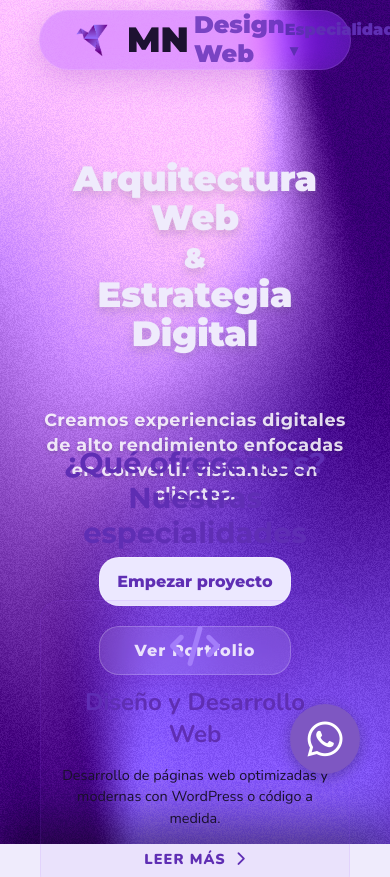
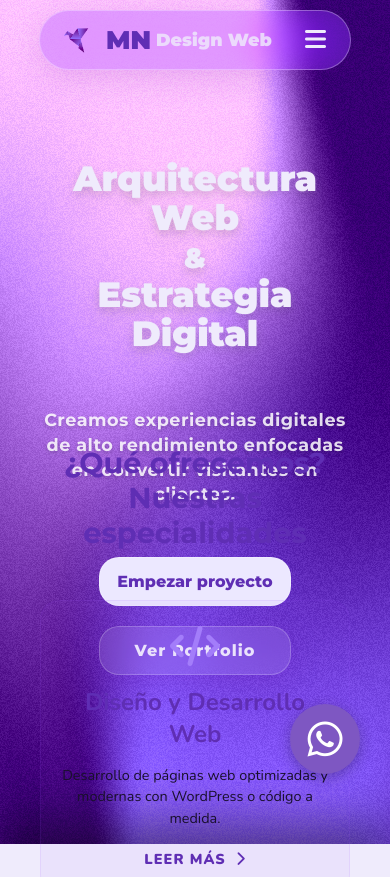
Before and after one commit to MNMRYK/mn-design-web, a React (Vite) app: page / in a window 390 px wide. Shown: the top 877 px of the page. Built offline with nearby package versions, Linux system fonts and the light colour scheme.

Commit message:
footer y navbar responsive terminado

```diff
--- a/src/Inicio/Footer.jsx
+++ b/src/Inicio/Footer.jsx
@@ -22,8 +22,8 @@ const Footer = () => {
           {/* COLUMNA 2 (LA NUEVA IDEA DEL MEDIO): CONTACTO RÁPIDO */}
           <div className="footer-contacto-medio">
             <h3>¿HABLEMOS DE TU PROYECTO?</h3>
-            <a href="mailto:hola@mndesignweb.es" className="correo-gigante">
-              hola@mndesignweb.es
+            <a href="mailto:info@mndesignweb.es" className="correo-gigante">
+              info@mndesignweb.es
             </a>
             <p className="horario-texto">Lunes a Viernes | 09:00 - 18:00</p>
           </div>
--- a/src/Inicio/Navbar.css
+++ b/src/Inicio/Navbar.css
@@ -1,7 +1,7 @@
+/* --- LA BASE DEL NAVBAR --- */
 .navbar-header {
   position: fixed;
   top: 10px;
-  left: 50%;
   left: 0;
   right: 0;
   margin: 0 auto;
@@ -13,12 +13,78 @@
   justify-content: space-between;
   align-items: center;
   padding: 0 30px;
-  background: rgba(156, 70, 255, 0.301);
+  border-radius: 50px;
+
+  /* Animación de subida/bajada mediante CSS (Reemplaza a Framer Motion) */
+  transition: top 0.4s cubic-bezier(0.4, 0, 0.2, 1);
+}
+
+/* Cuando bajamos el ratón, escondemos la pastilla empujándola hacia arriba */
+.navbar-header.escondido {
+  top: -100px;
+}
+
+/* 🔥 TRUCO MAGISTRAL: EL FONDO FANTASMA 🔥
+   Ponemos el cristal en un ::before separado para que no rompa el blur de los hijos */
+.navbar-header::before {
+  content: '';
+  position: absolute;
+  inset: 0;
+  border-radius: 50px;
+  z-index: -1; /* Lo mandamos detrás del texto */
+  transition: background 0.4s ease, box-shadow 0.4s ease, border 0.4s ease, backdrop-filter 0.4s ease;
+}
+
+/* Transición para los colores de texto */
+.navbar-header * {
+  transition: color 0.4s ease, filter 0.4s ease;
+}
+
+/* ====================================================
+   ESTADO 1: ARRIBA DEL TODO (EN EL HERO OSCURO)
+   ==================================================== */
+.navbar-header.top::before {
+  background: rgba(156, 70, 255, 0.30);
   backdrop-filter: blur(20px) saturate(160%);
   -webkit-backdrop-filter: blur(20px) saturate(160%);
-  border: 1px solid rgba(255, 255, 255, 0.1);
-  border-radius: 50px;
-  box-shadow: 0 8px 32px 0 rgba(92, 0, 150, 0.2);
+  border: 1px solid rgba(255, 255, 255, 0.3);
+  box-shadow: 0 8px 32px 0 rgba(92, 0, 150, 0.15);
+}
+
+.navbar-header.top .siglas { color: var(--dark-violet) !important; }
+.navbar-header.top .menu-principal a,
+.navbar-header.top .marca { color: var(--white-iris) !important; }
+.navbar-header.top .boton-contacto {
+  color: var(--white-iris) !important;
+  border-color: rgba(255, 255, 255, 0.4);
+}
+
+/* ====================================================
+   ESTADO 2: SCROLLEANDO (EN LAS SECCIONES CLARAS)
+   ==================================================== */
+.navbar-header.scrolled::before {
+  background: rgba(156, 70, 255, 0.30);
+  backdrop-filter: blur(20px) saturate(160%);
+  -webkit-backdrop-filter: blur(20px) saturate(160%);
+  border: 1px solid rgba(255, 255, 255, 0.3);
+  box-shadow: 0 8px 32px 0 rgba(92, 0, 150, 0.15);
+}
+
+/* Tus colores originales oscuros para fondos claros */
+.navbar-header.scrolled .menu-principal a {
+  color: var(--dark-violet);
+}
+
+.navbar-header.scrolled .siglas {
+  color: var(--fondo-oscuro);
+}
+
+.navbar-header.scrolled .marca {
+  color: var(--dark-violet);
+}
+
+.navbar-header.scrolled .boton-contacto {
+  color: var(--dark-violet) !important;
 }
 
 /* --- LOGO --- */
@@ -87,7 +153,7 @@
   color: var(--dark-violet);
   text-decoration: none;
   font-size: 1rem;
-  font-weight: 900;
+  font-weight: 700;
   transition: all 0.3s ease;
 }
 
@@ -100,7 +166,7 @@
 .boton-contacto {
   background-color: rgba(155, 79, 255, 0.1);
   border-color: rgba(255, 255, 255, 0.4);
-  border: 1px solid rgba(255, 255, 255, 0.219);
+  border: 1px solid rgba(255, 255, 255, 0.534);
   transition: all 0.4s cubic-bezier(0.4, 0, 0.2, 1);
   padding: 8px 15px;
   border-radius: 20px;
@@ -127,24 +193,18 @@
 
 .desplegable {
   position: absolute;
-  top: 120%;
-  left: 0;
-
+  top: 210%;
+  right: -40px;
   min-width: 220px;
   list-style: none;
   padding: 15px;
   margin: 0;
-
-  /* 🔥 EFECTO GLASS IGUAL QUE NAVBAR */
-  background: rgba(155, 79, 255, 0.301);
+  background: rgba(156, 70, 255, 0.30); /* Un poco más sutil */
   backdrop-filter: blur(20px) saturate(160%);
   -webkit-backdrop-filter: blur(20px) saturate(160%);
-
-  border: 1px solid rgba(155, 79, 255, 0.1);
+  border: 1px solid rgba(255, 255, 255, 0.3);
+  box-shadow: 0 8px 32px 0 rgba(92, 0, 150, 0.15);
   border-radius: 20px;
-  box-shadow: 0 8px 32px rgba(92, 0, 150, 0.2);
-
-  /* Animación */
   opacity: 0;
   visibility: hidden;
   transform: translateY(10px);
@@ -173,8 +233,8 @@
   display: block;
   padding: 8px 12px;
   border-radius: 10px;
-  font-family: Peace sans, sans-serif;
-  font-weight: 900;
+  font-family: 'Montserrat', sans-serif;
+  font-weight: 700;
   font-size: 1rem;
   color: var(--dark-violet);
   transition: all 0.2s ease;
@@ -191,7 +251,9 @@
   vertical-align: middle;
 }
 
-/* DESKTOP: abrir con hover */
+/* ====================================================
+   🖥️ DESKTOP: ABRIR DESPLEGABLE CON HOVER
+   ==================================================== */
 @media (min-width: 951px) {
   .tiene-desplegable:hover .desplegable {
     opacity: 1;
@@ -199,3 +261,141 @@
     transform: translateY(0);
   }
 }
+
+/* ====================================================
+   📱 RESPONSIVE NAVBAR (Móviles y Tablets pequeñas)
+   ==================================================== */
+@media (max-width: 950px) {
+
+  .navbar-header {
+    width: 80%;      /* Un poquito más ancho en móvil */
+    padding: 0 20px; /* Menos padding lateral para aprovechar espacio */
+  }
+
+  /* --- AJUSTAR EL TAMAÑO DEL LOGO --- */
+  .logo img {
+    height: 35px; /* Reducimos el pajarito */
+  }
+
+  .siglas {
+    font-size: 1.6rem; /* MN un poco más pequeño */
+  }
+
+  .marca {
+    font-size: 1.1rem; /* Design Web más pequeño */
+  }
+
+  /* --- MOSTRAR EL BOTÓN HAMBURGUESA --- */
+  .menu-toggle {
+    display: block;
+    background: transparent;
+    border: none;
+    color: var(--white-iris); /* Color por defecto (arriba) */
+    font-size: 1.5rem;
+    cursor: pointer;
+    z-index: 1001; /* Que esté por encima del menú desplegado */
+    padding: 5px;
+    transition: color 0.3s ease;
+  }
+
+  /* Si bajamos el scroll, cambiamos el color del icono hamburguesa para que se vea */
+  .navbar-header.scrolled .menu-toggle {
+    color: var(--dark-violet);
+  }
+
+  /* --- REESTRUCTURAR EL MENÚ PRINCIPAL --- */
+  .menu-principal {
+    position: absolute;
+    /* La bajamos un pelín más para que parezca una isla flotante */
+    top: calc(100% + 5px);
+    left: 0;
+    right: 0;
+    background: rgba(156, 70, 255, 0.30);
+    backdrop-filter: blur(20px) saturate(160%);
+    -webkit-backdrop-filter: blur(20px) saturate(160%);
+    border: 1px solid rgba(255, 255, 255, 0.3);
+    box-shadow: 0 8px 32px 0 rgba(92, 0, 150, 0.15);
+    border-radius: 20px;
+    flex-direction: column;
+    align-items: flex-start;
+    padding: 20px 25px;
+    opacity: 0;
+    visibility: hidden;
+    transform: translateY(-8px) scale(0.97);
+    transition: opacity 250ms cubic-bezier(0.4, 0, 0.2, 1), transform 350ms cubic-bezier(0.34, 1.56, 0.64, 1);
+    pointer-events: none;
+    z-index: 1000;
+  }
+
+  /* Cuando le damos al botón, cae y se muestra */
+  .menu-principal.active {
+    opacity: 1;
+    visibility: visible;
+    transform: translateY(0) scale(1);
+    pointer-events: all;
+  }
+
+  /* Estructura de las listas en móvil */
+  .menu-principal > li {
+    width: 100%;
+    margin-bottom: 0px;
+  }
+
+  .menu-principal > li:last-child {
+    margin-bottom: 0;
+  }
+
+  /* Textos blancos para que destaquen sobre el cristal oscuro */
+  .menu-principal a {
+    display: block;
+    font-size: 1.15rem;
+    text-align: left;
+    width: 100%;
+  }
+  /* 2. Anulamos el efecto "Scale" gigante al hacer hover en móvil */
+  .menu-principal a:hover {
+    transform: none !important; /* Le decimos que NO crezca */
+    filter: drop-shadow(0 0 5px rgba(255,255,255,0.4)); /* Mantenemos solo el brillito elegante */
+  }
+
+  /* El botón de contacto dentro de la caja */
+  .boton-contacto {
+    margin-top: 0px;
+    text-align: center !important;
+    border-color: rgba(255, 255, 255, 0.4) !important;
+    background: rgba(255, 255, 255, 0.1) !important;
+  }
+
+  /* --- SUBMENÚ ESPECIALIDADES (SE ABRE EN ACORDEÓN DENTRO DE LA CAJA) --- */
+  .desplegable {
+    position: static;
+    /* 🔥 MATAMOS AL FANTASMA DEL ESCRITORIO 🔥 */
+    background: transparent !important;
+    backdrop-filter: none;         /* Anulamos el blur heredado */
+    -webkit-backdrop-filter: none; /* Anulamos el blur heredado en Safari */
+    border: none;
+    box-shadow: none;
+    padding: 0;
+    margin-top: 0;
+    max-height: 0;
+    overflow: hidden;
+    transition: all 0.4s ease;
+  }
+
+  /* Mostrar submenú cuando tocamos "Especialidades" */
+  .tiene-desplegable.abierto .desplegable {
+    max-height: 300px;
+    padding-top: 15px;
+    padding-left: 15px;  /* Le damos un poco de sangría para que parezca submenú */
+  }
+
+  /* Enlaces del submenú un pelín más pequeños y con otra opacidad */
+  .desplegable a {
+    font-size: 1rem;
+    padding: 8px 0;
+  }
+
+  .desplegable a:hover {
+    background: transparent !important; /* Quitamos la pastilla de fondo */
+  }
+}
--- a/src/Inicio/Navbar.jsx
+++ b/src/Inicio/Navbar.jsx
@@ -1,21 +1,28 @@
 import React, { useState } from "react";
-import { motion, useScroll, useMotionValueEvent } from "framer-motion";
+import { useScroll, useMotionValueEvent } from "framer-motion";
 import "./Navbar.css";
 
 const Navbar = () => {
   const [menuAbierto, setMenuAbierto] = useState(false);
   const [desplegableAbierto, setDesplegableAbierto] = useState(false);
 
-  // --- LÓGICA SMART SCROLL ---
+  // --- LÓGICA SMART SCROLL Y CAMBIO DE COLOR ---
   const [oculto, setOculto] = useState(false);
+  const [isScrolled, setIsScrolled] = useState(false); // NUEVO ESTADO
   const { scrollY } = useScroll();
 
   useMotionValueEvent(scrollY, "change", (latest) => {
-    // Obtenemos el valor justo anterior manualmente
     const previous = scrollY.getPrevious ? scrollY.getPrevious() : 0;
 
-    // Si bajamos más de 100px y la dirección es hacia abajo
-    if (latest > previous && latest > 100) {
+    // 1. Detectar si hemos pasado el Hero (ej: 90px de scroll)
+    if (latest > window.innerHeight * 0.90) {
+      setIsScrolled(true);
+    } else {
+      setIsScrolled(false);
+    }
+
+    // 2. Ocultar/Mostrar el menú al bajar/subir (Solo si ya hemos bajado un poco)
+    if (latest > previous && latest > 150) {
       setOculto(true);
     } else {
       setOculto(false);
@@ -25,14 +32,8 @@ const Navbar = () => {
   const toggleMenu = () => setMenuAbierto(!menuAbierto);
 
   return (
-    <motion.header
-      className="navbar-header"
-      variants={{
-        visible: { y: 0 },
-        hidden: { y: "-150%" }, // Lo mandamos bien lejos arriba
-      }}
-      animate={oculto ? "hidden" : "visible"}
-      transition={{ duration: 0.3, ease: "easeInOut" }}
+    <header
+      className={`navbar-header ${isScrolled ? "scrolled" : "top"} ${oculto ? "escondido" : ""}`}
     >
       <a href="/" className="enlace-logo">
         <div className="logo">
@@ -70,7 +71,7 @@ const Navbar = () => {
           <li><a href="/contacto" className="boton-contacto">Contacto</a></li>
         </ul>
       </nav>
-    </motion.header>
+    </header>
   );
 };
 
```
